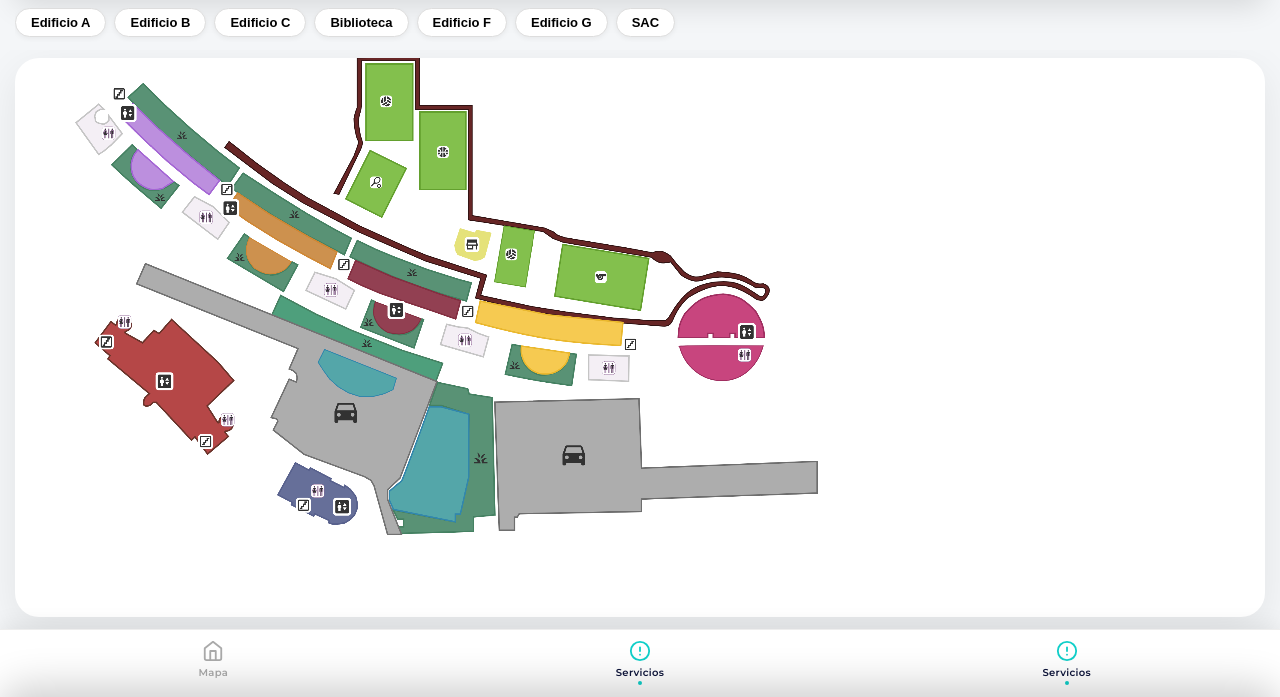
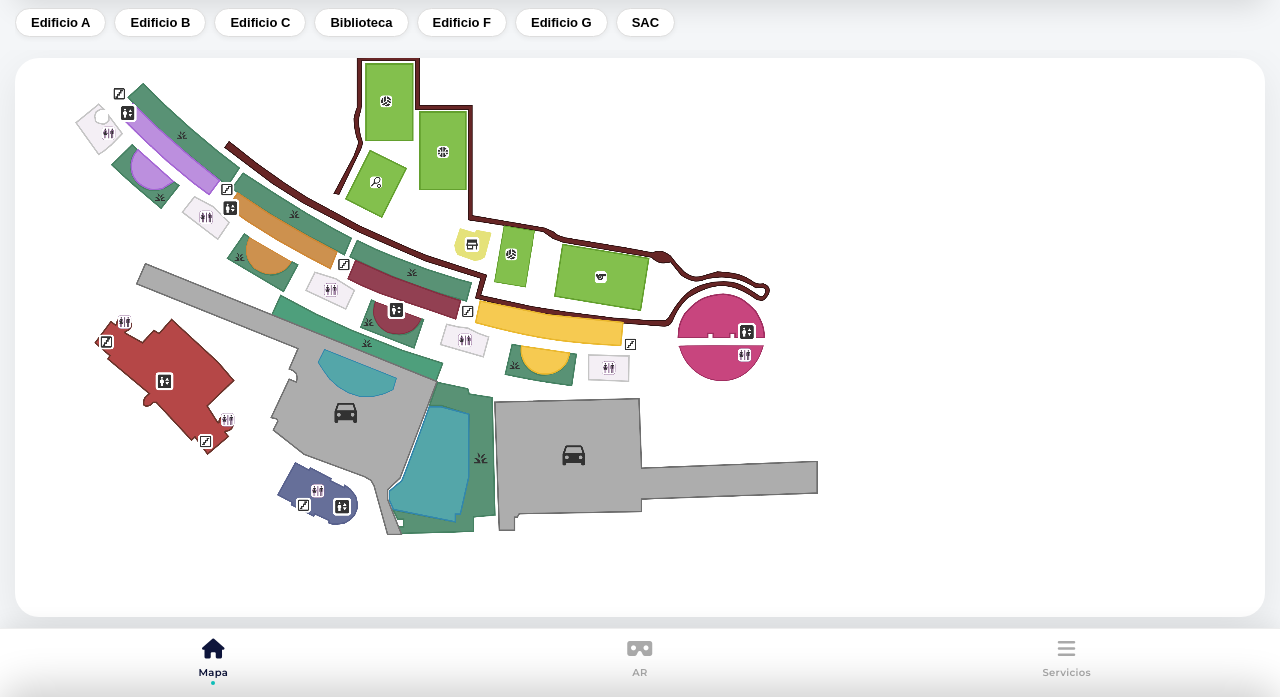
Before and after one commit to RyzenAGB/PokeCoders-Mapa, a website: page www/index.html in a window 1280 px wide. Shown: the part 103-800 px from the top of the page. Drawn offline with nearby package versions, Linux system fonts and the light colour scheme.

Commit message:
Configuración NavBar en Servicios y Main

```diff
--- a/www/estilos.css
+++ b/www/estilos.css
@@ -245,6 +245,12 @@ body {
     -webkit-tap-highlight-color: transparent;
 }
 
+.nav-item i {
+            display: block;
+            font-size: 20px; /* Tamaño del icono */
+            margin-bottom: 3px;
+    }
+
 .nav-item.active {
     color: var(--primary-blue);
 }
--- a/www/index.html
+++ b/www/index.html
@@ -5,6 +5,7 @@
     <meta name="viewport" content="width=device-width, initial-scale=1.0, maximum-scale=1.0, user-scalable=no">
     <title>Mapa Interactivo | UniCaribe</title>
     <link rel="stylesheet" href="estilos.css">
+    <link rel="stylesheet" href="https://cdnjs.cloudflare.com/ajax/libs/font-awesome/6.5.1/css/all.min.css">
     <link href="https://fonts.googleapis.com/css2?family=Montserrat:wght@400;600;700&display=swap" rel="stylesheet">
 </head>
 <body>
@@ -544,19 +545,21 @@
 
     <!-- NAV INFERIOR -->
     <nav class="bottom-nav">
-        <a href="index.html" class="nav-item">
-            <svg viewBox="0 0 24 24"><path d="M3 9l9-7 9 7v11a2 2 0 0 1-2 2H5a2 2 0 0 1-2-2z"/><polyline points="9 22 9 12 15 12 15 22"/></svg>
-            Mapa
+        <a href="index.html" class="nav-item active">
+            <i class="fa-solid fa-house"></i>
+            <span>Mapa</span>
             <div class="nav-dot"></div>
         </a>
-        <a href="servicios.html" class="nav-item active">
-            <svg viewBox="0 0 24 24"><circle cx="12" cy="12" r="10"/><line x1="12" y1="8" x2="12" y2="12"/><line x1="12" y1="16" x2="12.01" y2="16"/></svg>
-            Servicios
+
+        <a href="ar.html" class="nav-item">
+            <i class="fa-solid fa-vr-cardboard"></i>
+            <span>AR</span>
             <div class="nav-dot"></div>
         </a>
-        <a href="ar.html" class="nav-item active">
-            <svg viewBox="0 0 24 24"><circle cx="12" cy="12" r="10"/><line x1="12" y1="8" x2="12" y2="12"/><line x1="12" y1="16" x2="12.01" y2="16"/></svg>
-            Servicios
+
+        <a href="servicios.html" class="nav-item">
+            <i class="fa-solid fa-bars"></i>
+            <span>Servicios</span>
             <div class="nav-dot"></div>
         </a>
     </nav>
--- a/www/servicios.css
+++ b/www/servicios.css
@@ -366,6 +366,12 @@ body {
     -webkit-tap-highlight-color: transparent;
 }
 
+.nav-item i {
+            display: block;
+            font-size: 20px; /* Tamaño del icono */
+            margin-bottom: 3px;
+    }
+
 .nav-item.active {
     color: var(--primary-blue);
 }
```
Also changed, not shown: www/servicios.html (+13 -9 lines).
